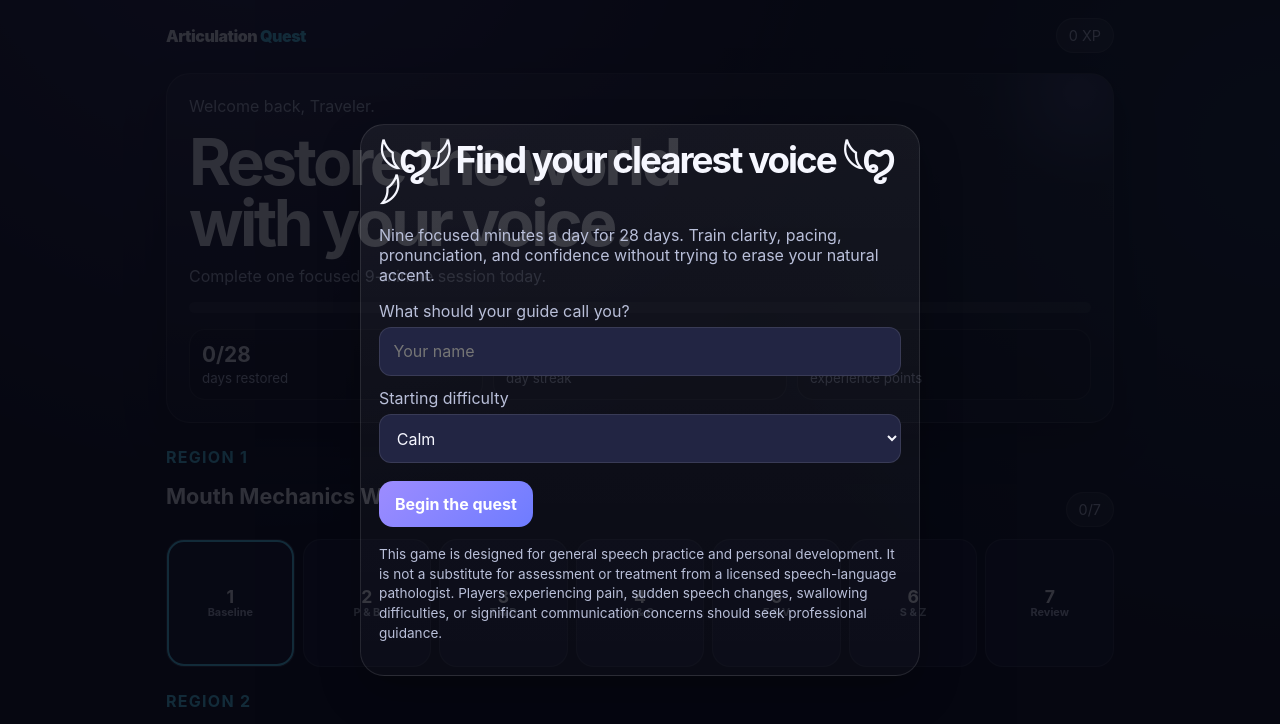
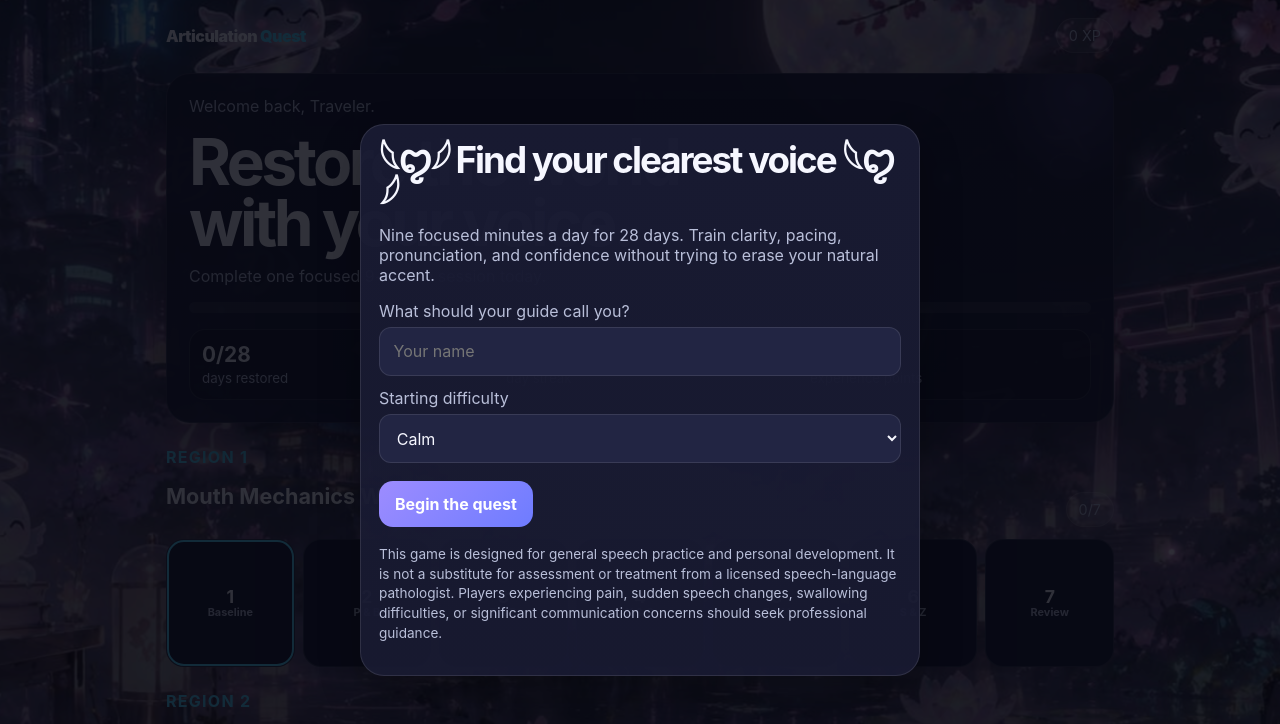
Before and after one commit to fiji-flower/articulation-quest, a plain HTML site: page public/index.html in a window 1280 px wide. Shown: the top 724 px of the page. Drawn offline with Linux system fonts and the light colour scheme.

Commit message:
Add full-screen NACREVOID pan and floating glow accents
* Add original NACREVOID background with accessible ambient drift

* Preserve repository line endings for a focused diff

* Fill viewport with slow scenic pan and floating glow accents

```diff
--- a/public/index.html
+++ b/public/index.html
@@ -5,7 +5,7 @@
   <meta name="viewport" content="width=device-width, initial-scale=1, viewport-fit=cover" />
   <meta name="theme-color" content="#15162b" />
   <title>Articulation Quest: 9 Minutes a Day</title>
-  <link rel="stylesheet" href="style.css" />
+  <link rel="stylesheet" href="style.css?v=nacrevoid-2" />
 </head>
 <body>
 <div class="app">
--- a/public/style.css
+++ b/public/style.css
@@ -5,11 +5,30 @@
   --shadow:0 18px 40px rgba(0,0,0,.28); --font:16px;
 }
 *{box-sizing:border-box}
-body{margin:0;background:
-  radial-gradient(circle at 20% -10%,rgba(157,140,255,.22),transparent 35%),
-  radial-gradient(circle at 100% 10%,rgba(85,216,255,.12),transparent 30%),var(--bg);
+body{margin:0;background:var(--bg);isolation:isolate;overflow-x:clip;
   color:var(--text);font-family:Inter,ui-sans-serif,system-ui,-apple-system,Segoe UI,sans-serif;
   font-size:var(--font);min-height:100vh}
+/* Zoom past every edge so the scenery fills the screen at both pan endpoints. */
+body::before{content:"";position:fixed;inset:-8vh -18vw;z-index:-2;pointer-events:none;
+  background:linear-gradient(rgba(15,16,32,.32),rgba(15,16,32,.48)),
+    url("assets/nacrevoid-japanese-background.jpg") center / cover no-repeat;
+  animation:nacrevoid-drift 90s ease-in-out infinite alternate;will-change:transform}
+@keyframes nacrevoid-drift{from{transform:translate3d(-10vw,-2vh,0)}to{transform:translate3d(10vw,2vh,0)}}
+/* Decorative light motes float above the artwork and below all interactive content. */
+body::after{content:"";position:fixed;inset:-10vh -5vw;z-index:-1;pointer-events:none;
+  background:
+    radial-gradient(circle at 8% 18%,#fff4ff 0 2px,#ffb5ee99 3px,transparent 13px),
+    radial-gradient(circle at 22% 70%,#ecffff 0 2px,#83eaff88 3px,transparent 15px),
+    radial-gradient(circle at 37% 34%,#fff4ff 0 1px,#e4a9ff88 3px,transparent 11px),
+    radial-gradient(circle at 56% 85%,#fff4ff 0 2px,#ffb5ee88 3px,transparent 16px),
+    radial-gradient(circle at 73% 24%,#ecffff 0 2px,#83eaff88 4px,transparent 17px),
+    radial-gradient(circle at 89% 63%,#fff4ff 0 2px,#ffb5ee99 4px,transparent 14px),
+    radial-gradient(circle at 13% 90%,#e4caff 0 1px,transparent 9px),
+    radial-gradient(circle at 94% 9%,#e4caff 0 2px,transparent 12px);
+  animation:nacrevoid-float 18s ease-in-out infinite alternate,nacrevoid-glow 7s ease-in-out infinite alternate;
+  will-change:transform}
+@keyframes nacrevoid-float{from{transform:translate3d(-2vw,5vh,0)}to{transform:translate3d(2vw,-5vh,0)}}
+@keyframes nacrevoid-glow{from{opacity:.45}to{opacity:1}}
 button,input,select{font:inherit}
 button{border:0;border-radius:14px;padding:.8rem 1rem;font-weight:700;cursor:pointer}
 button:focus-visible,input:focus-visible,select:focus-visible{outline:3px solid var(--accent2);outline-offset:2px}
@@ -17,7 +36,7 @@ button:focus-visible,input:focus-visible,select:focus-visible{outline:3px solid
 header{display:flex;align-items:center;justify-content:space-between;padding:18px 0 10px;gap:12px}
 .brand{font-weight:900;letter-spacing:-.03em}.brand span{color:var(--accent2)}
 .pill{background:rgba(255,255,255,.08);border:1px solid var(--border);border-radius:999px;padding:.5rem .75rem;color:var(--muted);font-size:.9rem}
-.hero,.card{background:linear-gradient(180deg,rgba(255,255,255,.055),rgba(255,255,255,.025));border:1px solid var(--border);border-radius:24px;box-shadow:var(--shadow)}
+.hero,.card{background:linear-gradient(180deg,rgba(25,27,51,.96),rgba(25,27,51,.92));border:1px solid var(--border);border-radius:24px;box-shadow:var(--shadow)}
 .hero{padding:22px;margin:10px 0 18px;overflow:hidden;position:relative}
 .hero:after{content:"";position:absolute;width:190px;height:190px;border-radius:50%;right:-60px;top:-75px;background:radial-gradient(circle,var(--accent),transparent 67%);opacity:.2}
 h1,h2,h3,p{margin-top:0} h1{font-size:clamp(2rem,7vw,4rem);line-height:.95;letter-spacing:-.055em;margin-bottom:12px}
@@ -55,4 +74,4 @@ nav button{background:transparent;color:var(--muted);padding:10px}nav button.act
 label{display:block;margin:12px 0 6px;color:var(--muted)} input[type=range],select{width:100%}
 select{background:var(--panel2);color:var(--text);border:1px solid var(--border);padding:.8rem;border-radius:12px}
 .hidden{display:none!important}
-@media(max-width:620px){.day-grid{grid-template-columns:repeat(4,1fr)}.stats{grid-template-columns:1fr 1fr}.stats .stat:last-child{grid-column:1/-1}}
+@media(max-width:620px){.day-grid{grid-template-columns:repeat(4,minmax(0,1fr))}.day{min-width:0;overflow-wrap:anywhere}.stats{grid-template-columns:1fr 1fr}.stats .stat:last-child{grid-column:1/-1}}
```
Also changed, not shown: public/assets/nacrevoid-japanese-background.jpg (added).
